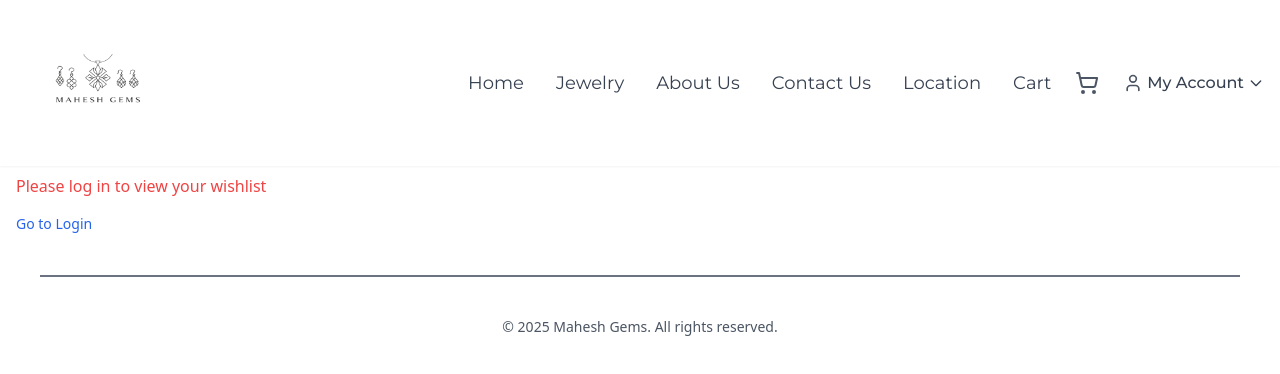
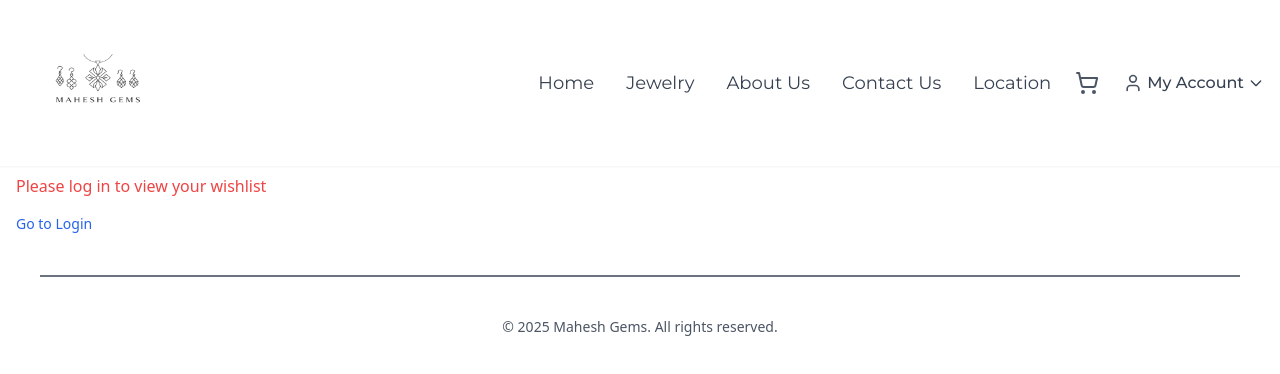
Before and after one commit to atulya1028/Mahesh-Gems, a React (Vite) app: page /wishlist in a window 1280 px wide. Shown: the top 374 px of the page. Built offline with nearby package versions, Linux system fonts and the light colour scheme; what tailwindcss-animated would draw is missing.

Commit message:
Changes in Layout

```diff
--- a/src/Layout.jsx
+++ b/src/Layout.jsx
@@ -116,8 +116,8 @@ const Layout = () => {
                 </div>
               )}
 
-              {["/", "/jewelry", "/about", "/contact", "/location", "/cart"].map((path, idx) => {
-                const names = ["Home", "Jewelry", "About Us", "Contact Us", "Location", "Cart"];
+              {["/", "/jewelry", "/about", "/contact", "/location"].map((path, idx) => {
+                const names = ["Home", "Jewelry", "About Us", "Contact Us", "Location"];
                 return (
                   <li key={path} className="border-b md:border-none">
                     <Link
@@ -194,13 +194,6 @@ const Layout = () => {
                       >
                         Wishlist
                       </Link>
-                      <Link
-                        to="/cart"
-                        className="block px-4 py-2 text-sm text-gray-700 hover:bg-gray-100"
-                        onClick={() => setDropdownOpen(false)}
-                      >
-                        Cart
-                      </Link>
                       <button
                         onClick={handleLogout}
                         className="block w-full px-4 py-2 text-sm text-left text-red-600 hover:bg-gray-100"
@@ -224,13 +217,6 @@ const Layout = () => {
                       >
                         Sign Up
                       </Link>
-                      <Link
-                        to="/cart"
-                        className="block px-4 py-2 text-sm text-gray-700 hover:bg-gray-100"
-                        onClick={() => setDropdownOpen(false)}
-                      >
-                        Cart
-                      </Link>
                     </div>
                   )}
                 </div>
```
